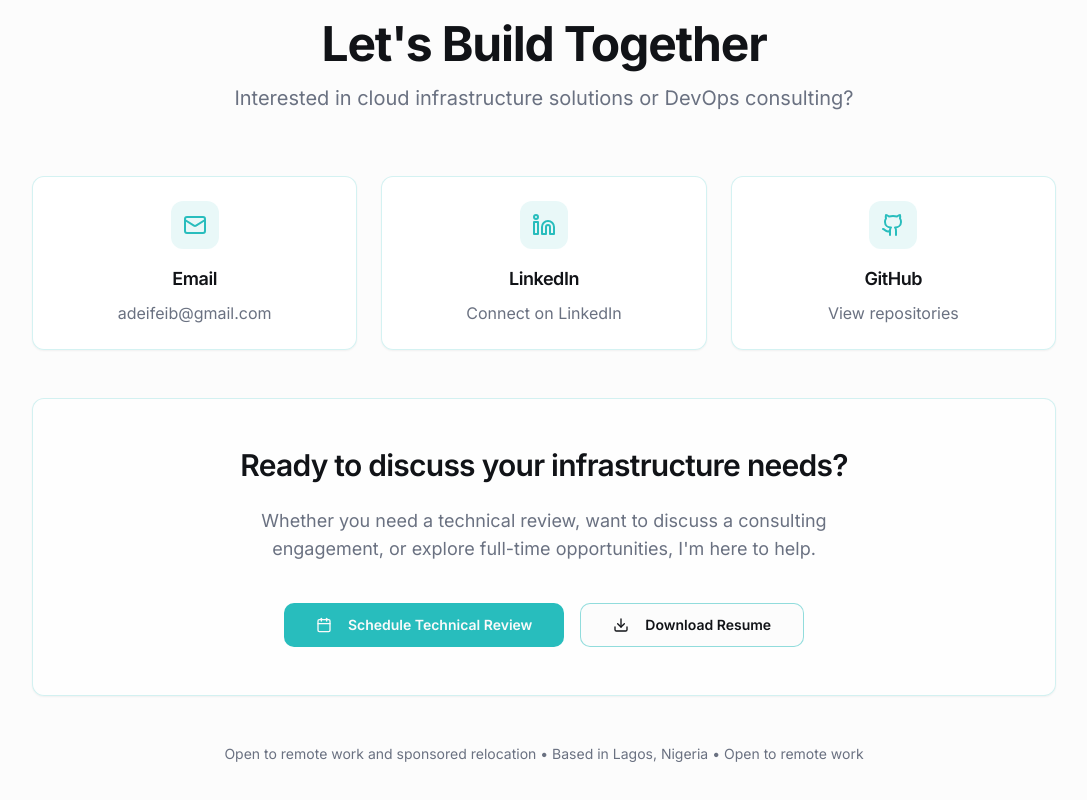
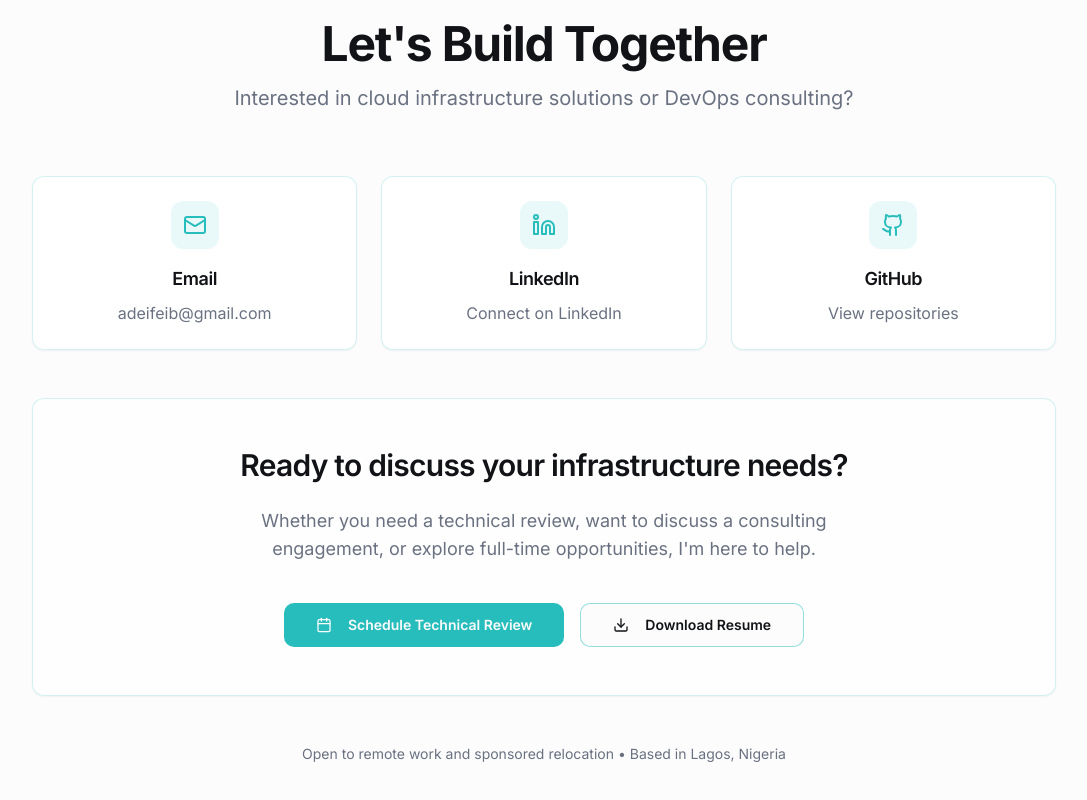
Before and after one commit to luvhaven/adeola-do, a React (Vite) app: page / in a window 1280 px wide. Shown: the part 7698-8498 px from the top of the page, without its empty margins (96-1183 px from the left). Built offline with nearby package versions, Linux system fonts and the light colour scheme; the HTML template or start-up script is replaced by a standard one.

Commit message:
Fix: Remove redundant availability text from footer

```diff
--- a/src/components/Contact.tsx
+++ b/src/components/Contact.tsx
@@ -108,7 +108,7 @@ const Contact = () => {
           <div className="text-center mt-12 text-sm text-muted-foreground">
             <p>
               {contactData.availability} •
-              Based in {contactData.location} • Open to remote work
+              Based in {contactData.location}
             </p>
           </div>
         </div>
```
